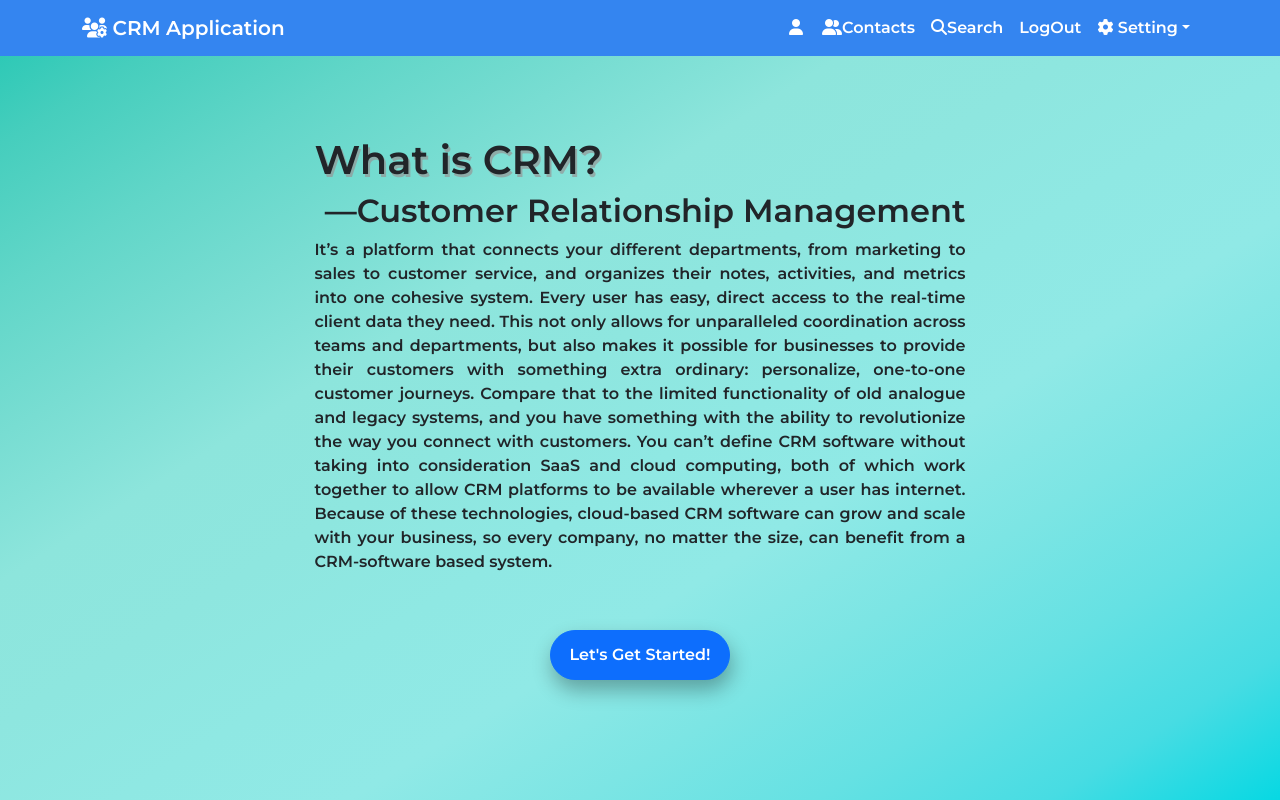
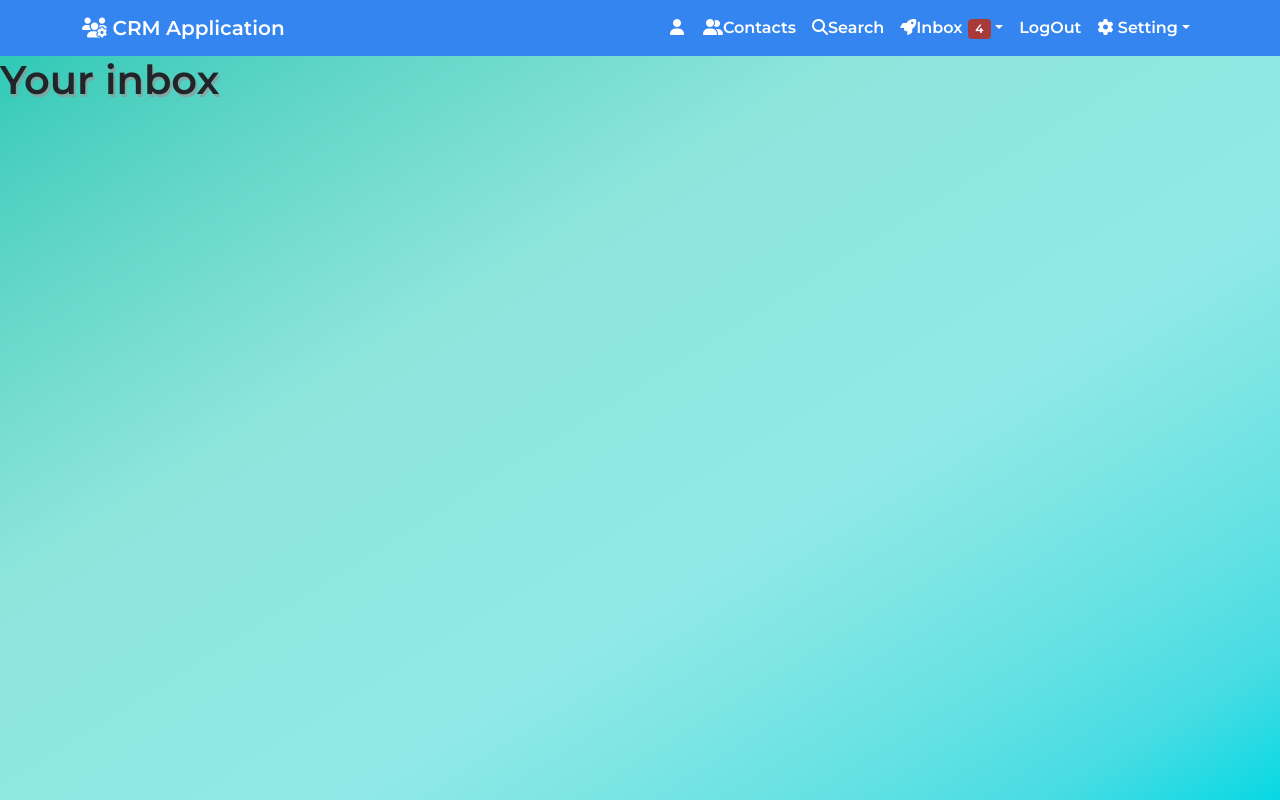
Before and after one commit to C-and-H/comp30022, a React (Create React App) app in the folder frontend/: page /inbox in a window 1280 px wide. Built offline with nearby package versions, Linux system fonts and the light colour scheme; sample sign-in values are in the browser's storage.

Commit message:
add inbox tab and notifications number icon

```diff
--- a/frontend/src/App.css
+++ b/frontend/src/App.css
@@ -46,6 +46,14 @@
   font-size: small;
 }
 /*------------------ SignIn Components end---------------*/
+
+/*------------------ NavigationBar Components ------------------*/
+.notification-badge {
+  background-color: rgb(168, 58, 58);
+  margin-left: 5px;
+  margin-right: 0px;
+}
+/*------------------ NavigationBar Components end---------------*/
 
 /*------------------ HomePage Components ---------------*/
 .navbar-dark .navbar-nav .nav-link {
--- a/frontend/src/App.js
+++ b/frontend/src/App.js
@@ -12,6 +12,7 @@ import Verify from "./Components/Verify";
 import ContactList from "./Components/contactList";
 import SearchUser from "./Components/searchUser";
 import OtherUser from "./Components/otherUser";
+import Inbox from "./Components/Inbox";
 
 class App extends Component {
   constructor(props) {
@@ -54,6 +55,7 @@ class App extends Component {
           <Switch>
             <Route exact path="/signup" component={SignUp} />
             <Route exact path="/login" component={LogIn} />
+            <Route exact path="/inbox" component={Inbox} />
             <Route exact path="/contact" component={ContactList} />
             <Route exact path="/searchUser" component={SearchUser} />
             <Route exact path="/user/:id" component={OtherUser} />
--- /dev/null
+++ b/frontend/src/Components/Inbox.js
@@ -0,0 +1,13 @@
+import React, { Component } from 'react'
+
+class Inbox extends Component {
+  render() {
+    return (
+      <div>
+        <h1> Your inbox </h1>
+      </div>
+    )
+  }
+}
+
+export default Inbox;
--- a/frontend/src/Components/NavigationBar.js
+++ b/frontend/src/Components/NavigationBar.js
@@ -5,6 +5,7 @@ import { Navbar, Nav, Container, NavDropdown } from "react-bootstrap";
 // reference from https://react-bootstrap.netlify.app/components/navbar/
 class NavigationBar extends Component {
   logIn() {
+    const notificationNumber = 4;
     return (
       <Nav>
         <Nav.Link href="/profile" className={"navbar_nav"}>
@@ -19,6 +20,38 @@ class NavigationBar extends Component {
           <i className="fa fa-search"></i>
           Search
         </Nav.Link>
+
+        {notificationNumber !== 0 ?
+            <NavDropdown
+              eventkey={notificationNumber}
+              title={
+                <span>
+                  <i className="fa fa-rocket"></i>
+                  Inbox
+                  <span className='badge badge-warning notification-badge'> {notificationNumber} </span>
+                </span>
+              }
+              id="collasible-nav-dropdown"
+            >
+              <NavDropdown.Item href="/profile">
+                <i className="fa fa-user fa-fw"></i>
+                {this.props.user.first_name}
+              </NavDropdown.Item>
+              <NavDropdown.Item href="/contact">
+                <i className="fa fa-user-friends"></i>
+                Contacts
+              </NavDropdown.Item>
+              <NavDropdown.Item href="/setting">
+                <i className="fas fa-cog"></i> Setting
+              </NavDropdown.Item>
+
+              <NavDropdown.Divider />
+            </NavDropdown>
+            :
+            <Nav.Link className={"navbar_nav"}>
+              <i className="fa fa-rocket"></i>
+              Inbox
+            </Nav.Link>}
         <Nav.Link
           href="/login"
           className={"navbar_nav"}
```
